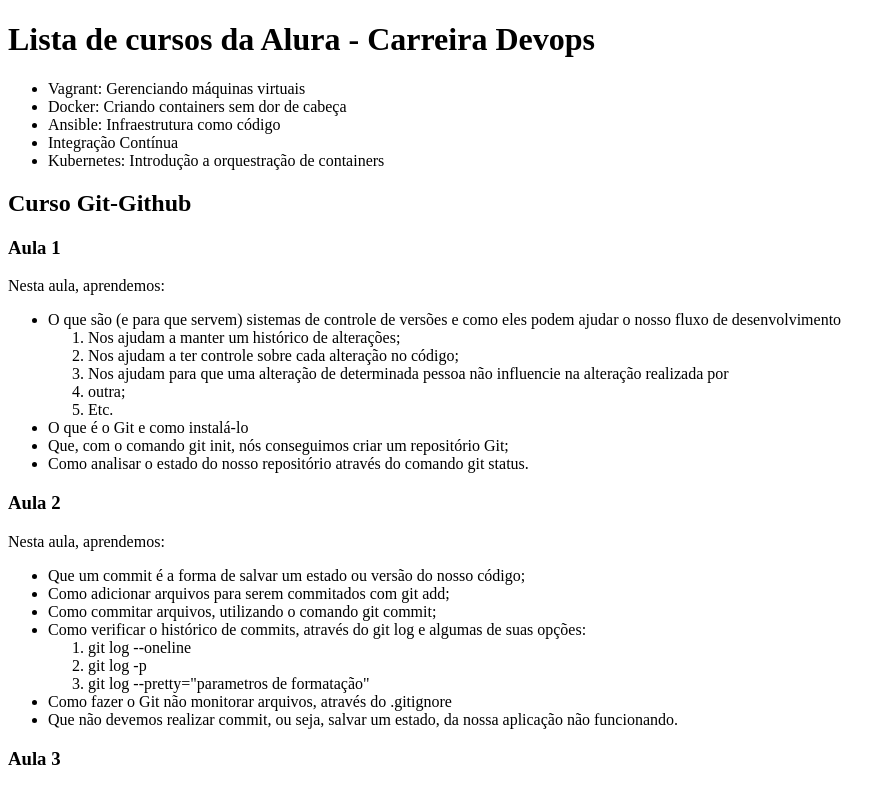
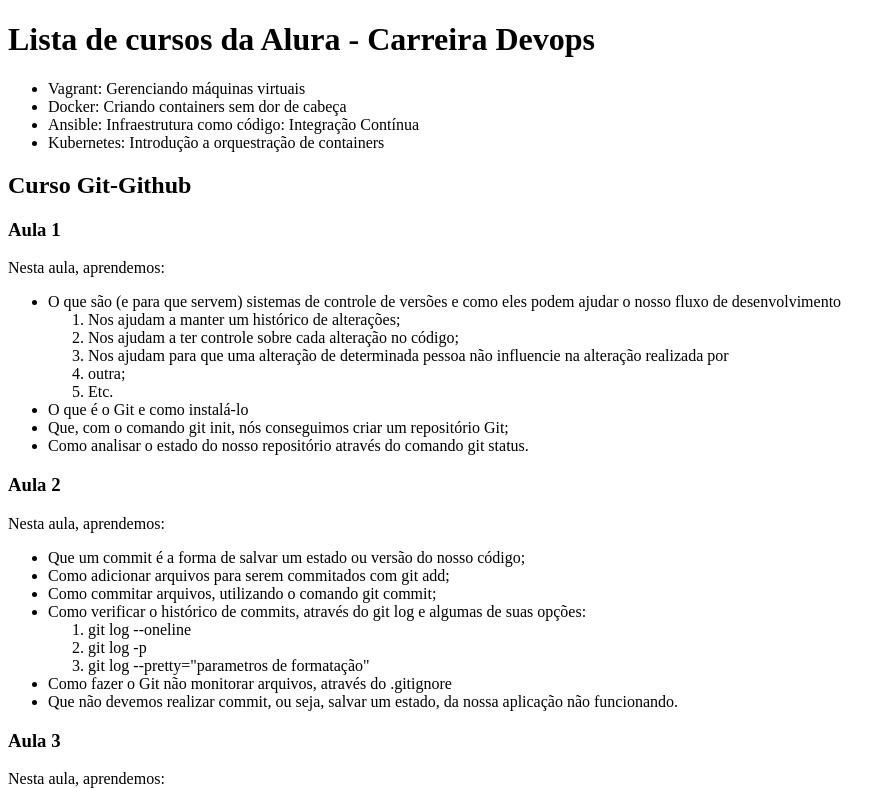
Before and after one commit to steferrera/curso-git-github, a plain HTML site: page index.html in a window 1280 px wide. Shown: the top 788 px of the page, without its empty margins (0-896 px from the left). Drawn offline with Linux system fonts and the light colour scheme.

Commit message:
Alteração nome curso Ansible

```diff
--- a/index.html
+++ b/index.html
@@ -9,8 +9,7 @@
     <ul>
         <li>Vagrant: Gerenciando máquinas virtuais</li>
         <li>Docker: Criando containers sem dor de cabeça</li>
-        <li>Ansible: Infraestrutura como código</li>
-        <li>Integração Contínua</li>
+        <li>Ansible: Infraestrutura como código: Integração Contínua</li>
 	<li>Kubernetes: Introdução a orquestração de containers</li>
     </ul>
 
```
